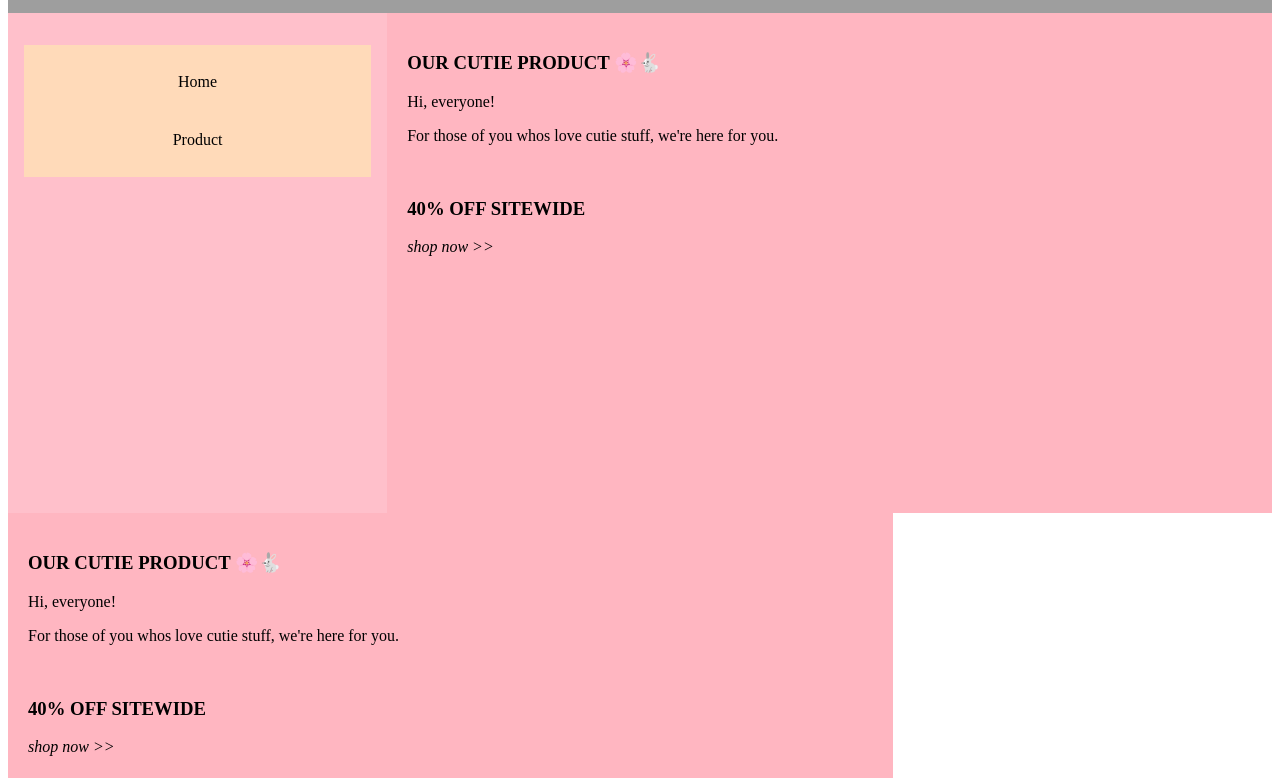
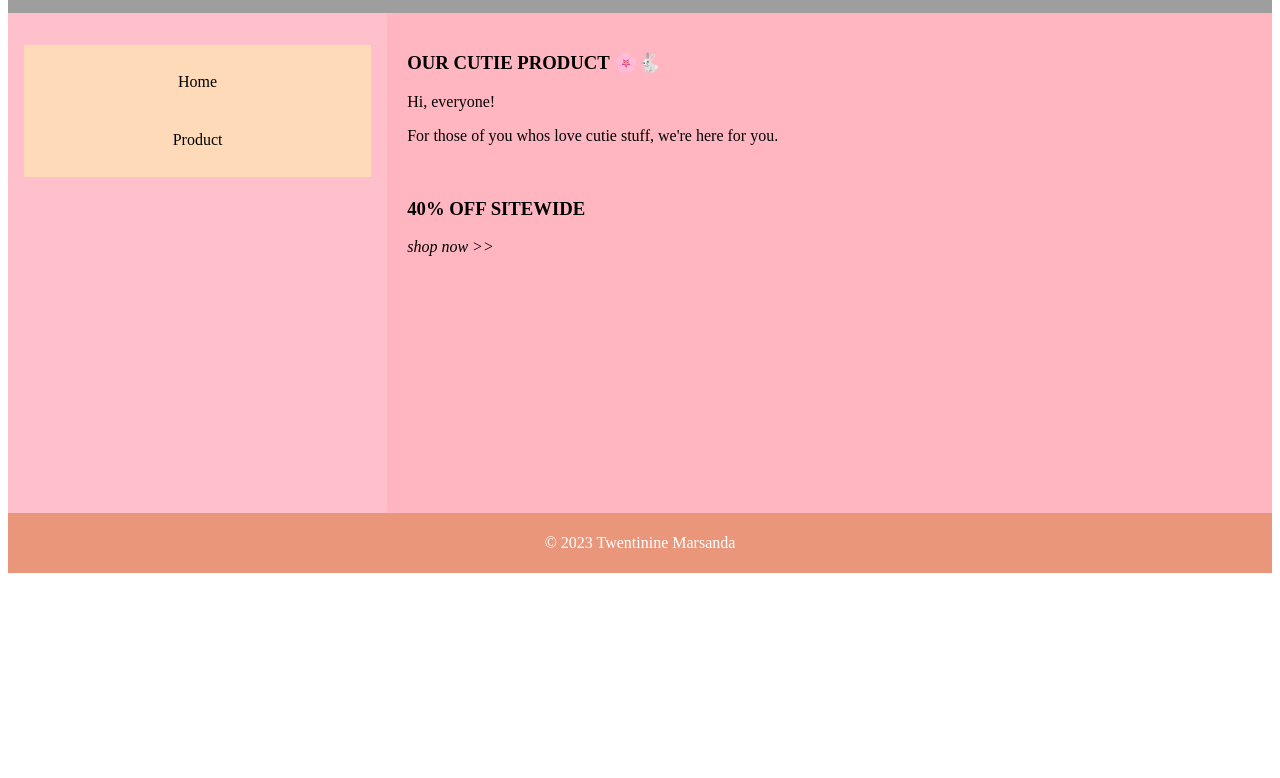
Before and after one commit to TwentinineMarsanda/CutiesStuff, a plain HTML site: page index.html in a window 1280 px wide. Shown: the part 174-952 px from the top of the page. After the commit the page ends 800 px from the top, so only its background shows below. Drawn offline with Linux system fonts and the light colour scheme; grey boxes are pictures that could not be loaded; a script that the page names is missing.

Commit message:
Update index.html

```diff
--- a/index.html
+++ b/index.html
@@ -31,21 +31,10 @@
                 <p><i> shop now >></i></p>
             </article>
 
-            <article>
-                <h1>OUR CUTIE PRODUCT &#127800&#128007</h1>
-                <p>Hi, everyone!</p>
-                <p> For those of you whos love cutie stuff, we're here for you.</p>
-                <img src="Endless Heart Pink Bracelet 14K.png" alt="" width="5%">
-                <img src="4pcs Minimalist Hair Clip.png" alt="" width="5%">
-                <p><h3>40% OFF SITEWIDE</h3></p>
-                <p><i> shop now >></i></p>
-            </article>
-
-
         </section>
 
         <footer>
-           <p>© 2023 Candy</p>
+           <p>© 2023 Twentinine Marsanda</p>
         </footer>
         <script type ="module" src="script.js" ></script>
     </body>
```
